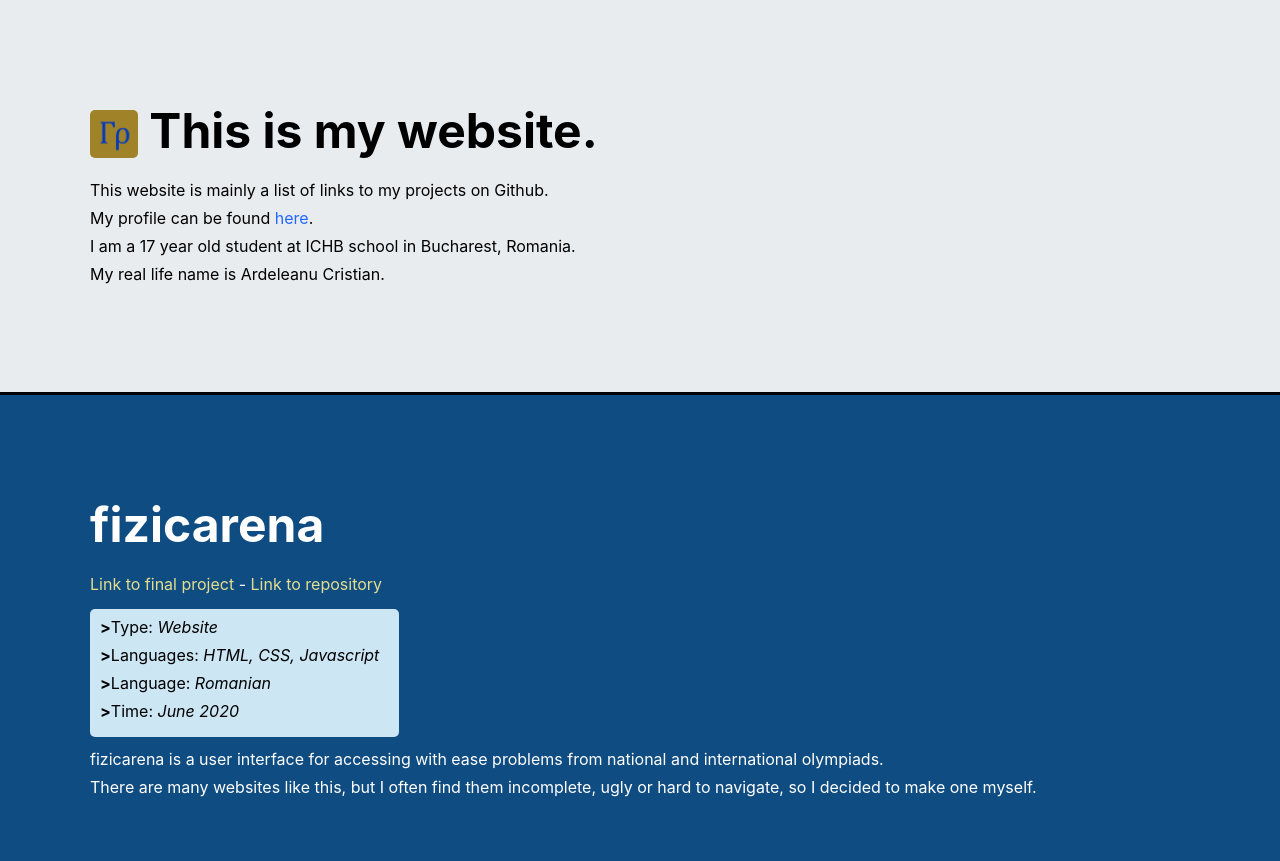
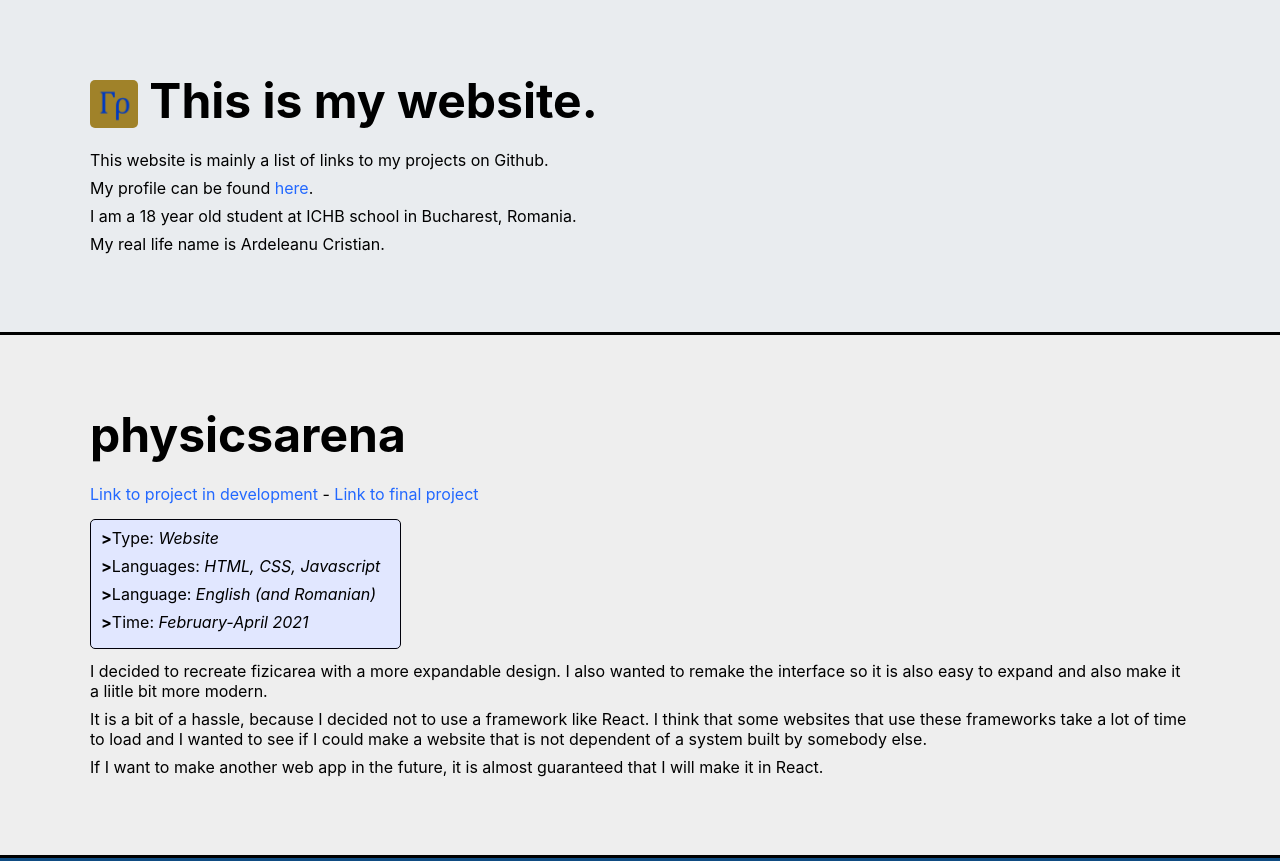
Before and after one commit to grezde/grezde.github.io, a plain HTML site: page index.html in a window 1280 px wide. Shown: the top 861 px of the page. Drawn offline with Linux system fonts and the light colour scheme.

Commit message:
added physicsarena

```diff
--- a/index.html
+++ b/index.html
@@ -16,8 +16,30 @@
                 <div class="row_content">
                     <p>This website is mainly a list of links to my projects on Github.</p>
                     <p>My profile can be found <a href="https://github.com/grezde">here</a>.</p>
-                    <p>I am a 17 year old student at ICHB school in Bucharest, Romania.</p>
-                    <p> My real life name is Ardeleanu Cristian.</p>
+                    <p>I am a 18 year old student at ICHB school in Bucharest, Romania.</p>
+                    <p>My real life name is Ardeleanu Cristian.</p>
+                </div>
+            </div>
+        </div>
+        <div class="row_container project_container uncollapsed" id="physicsarena_container">
+            <div class="row_container_inside">
+                <div class="expand_button"> - </div>
+                <h1 class="row_title">physicsarena</h1>
+                <div class="row_content">
+                    <p class="links_paragraph">
+                        <a href="https://physicsarena-2c4f9.web.app">Link to project in development</a>
+                        -
+                        <a>Link to final project</a>
+                    </p>
+                    <div class="project_info">
+                        <p><span class="point">></span>Type:  <span class="value">Website</span></p>
+                        <p><span class="point">></span>Languages:  <span class="value">HTML, CSS, Javascript</span></p>
+                        <p><span class="point">></span>Language:  <span class="value"> English (and Romanian)</span></p>
+                        <p><span class="point">></span>Time:  <span class="value">February-April 2021</span></p>
+                    </div>
+                    <p>I decided to recreate fizicarea with a more expandable design. I also wanted to remake the interface so it is also easy to expand and also make it a liitle bit more modern.</p>
+                    <p>It is a bit of a hassle, because I decided not to use a framework like React. I think that some websites that use these frameworks take a lot of time to load and I wanted to see if I could make a website that is not dependent of a system built by somebody else.</p>
+                    <p>If I want to make another web app in the future, it is almost guaranteed that I will make it in React.</p>
                 </div>
             </div>
         </div>
--- a/style/main.css
+++ b/style/main.css
@@ -59,7 +59,7 @@ h1 {
 }
 
 .row_container.uncollapsed {
-    padding: 100px 0px;
+    padding: 70px 0px;
 }
 
 .row_container h1 {
@@ -109,7 +109,7 @@ h1 {
         width: 90%;
     }
     .row_container.uncollapsed {
-        padding: 50px 0px;
+        padding: 40px 0px;
     }
 
 }
@@ -129,20 +129,27 @@ h1 {
     float: right;
 }
 
+#physicsarena_container {
+    color: black;
+    background-color: #eee;
+}
+#physicsarena_container .project_info {
+    color: black;
+    background-color:rgb(225, 231, 255);
+    border: 1px solid rgb(0, 0, 10);
+}
+
 #fizicarena_container {
     color: white;
     background-color: #0F4C82;
 }
-
 #fizicarena_container .project_info {
     background-color: #CCE6F4;
     color: black;
 }
-
 #fizicarena_container a {
     color: #E3DE8F;
 }
-
 #fizicarena_container a:hover {
     color: #D5B942;
 }
@@ -151,12 +158,10 @@ h1 {
     color: white;
     background-color: #594236;
 }
-
 #johnson_container .project_info {
     background-color: #ac907e;
     color: black;
 }
-
 #johnson_container a {
     color: #E3DE8F;
 }
```
